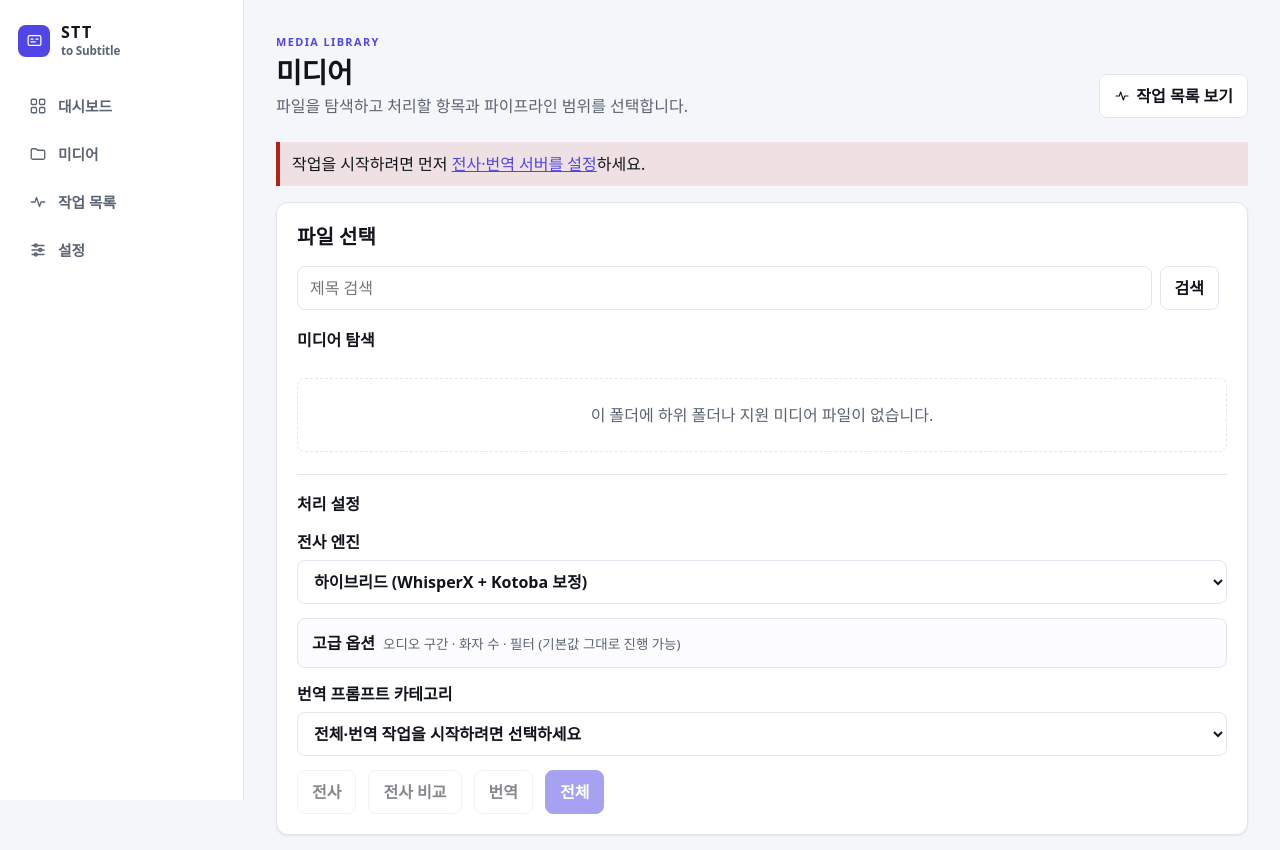
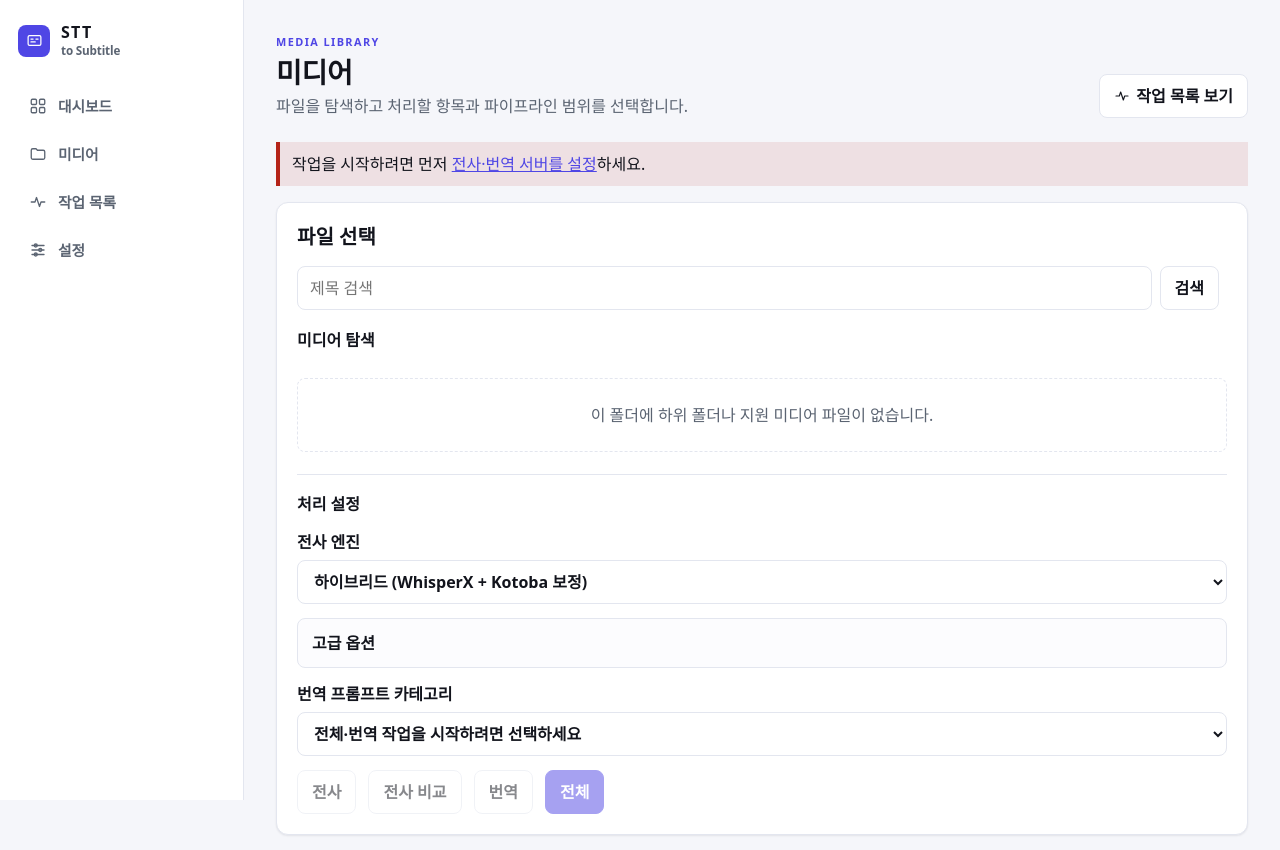
Before and after one commit to blackark87/stt-to-subtitle, a FastAPI app: template src/stt_to_subtitle/templates/media.html in a window 1280 px wide. Shown: the top 850 px of the page. Run offline with FastAPI, Linux system fonts and the light colour scheme; the template is opened without the code that fills it, so the values that code supplies are empty; parts of the project's set-up code (start-up, migrations or seed data) failed here and were passed over.

Commit message:
fix: 고급 옵션 요약 문구 제거
펼치면 바로 보이는 필드를 미리 나열하던 문구다. 모든 입력이 기본값을
가지고 있어 '기본값 그대로 진행 가능'도 별도로 알릴 내용이 아니다.
사용처가 사라진 summary .muted 규칙도 함께 정리한다.

Co-Authored-By: Claude Opus 5 <noreply@anthropic.com>

```diff
--- a/src/stt_to_subtitle/static/app.css
+++ b/src/stt_to_subtitle/static/app.css
@@ -443,7 +443,6 @@ button:disabled, .button:disabled { opacity: .5; cursor: not-allowed; box-shadow
 .advanced-options { border: 1px solid var(--line); border-radius: var(--radius-control); padding: 12px 14px; background: var(--surface-sunken); }
 .advanced-options[open] { padding-bottom: 16px; }
 .advanced-options summary { display: flex; align-items: baseline; gap: 8px; flex-wrap: wrap; cursor: pointer; font-weight: 650; list-style: revert; }
-.advanced-options summary .muted { font-weight: 400; font-size: .84rem; }
 .advanced-options-grid { margin-top: 16px; }
 .option-checks { display: flex; align-items: flex-start; gap: 12px 28px; flex-wrap: wrap; }
 .submit-row { display: flex; align-items: center; gap: 12px; flex-wrap: wrap; }
--- a/src/stt_to_subtitle/templates/media.html
+++ b/src/stt_to_subtitle/templates/media.html
@@ -242,10 +242,7 @@
         </select>
       </label>
       <details class="advanced-options wide">
-        <summary>
-          <strong>고급 옵션</strong>
-          <span class="muted">오디오 구간 · 화자 수 · 필터 (기본값 그대로 진행 가능)</span>
-        </summary>
+        <summary><strong>고급 옵션</strong></summary>
         <div class="advanced-options-grid grid-form">
           <label>오디오 스트림
             <input name="audio_stream" type="number" min="0" value="0" required>
```
